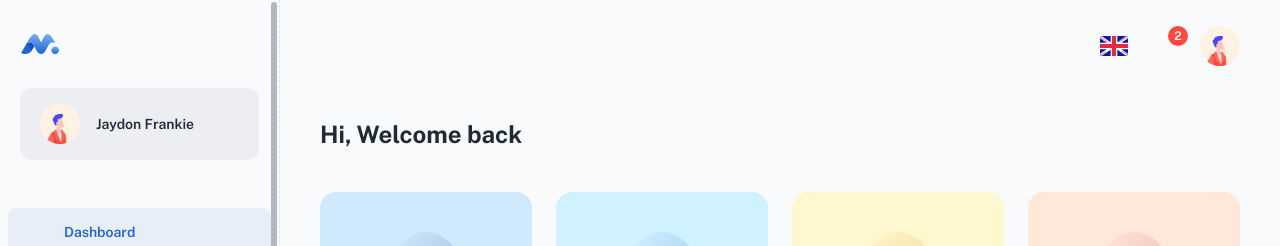
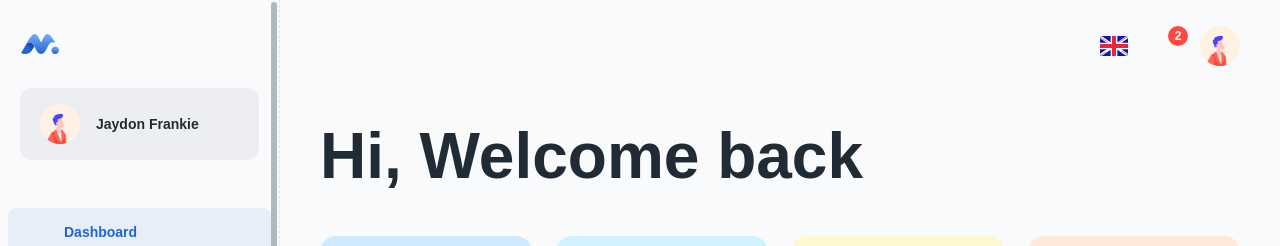
Before and after one commit to itsraziee/esi_kims, a React (Create React App) app: page /dashboard/app in a window 1280 px wide. Shown: the top 246 px of the page. Built offline with nearby package versions, Linux system fonts and the light colour scheme; some icons are missing; a web font is replaced by a local one.

Commit message:
font changed

```diff
--- a/public/index.html
+++ b/public/index.html
@@ -14,7 +14,7 @@
 
   <!-- Using Google Font -->
   <link rel="preconnect" href="https://fonts.gstatic.com">
-  <link href="https://fonts.googleapis.com/css2?family=Public+Sans:wght@400;500;600;700&display=swap" rel="stylesheet">
+  <link href="https://fonts.googleapis.com/css2?family=Inter:wght@100;200;300;400;500;600;700;800;900&display=swap" rel="stylesheet">
 
   <!-- Using Local Font -->
   <link rel="stylesheet" type="text/css" href="%PUBLIC_URL%/fonts/index.css" />
--- a/src/pages/DashboardApp.js
+++ b/src/pages/DashboardApp.js
@@ -26,7 +26,7 @@ export default function DashboardApp() {
   return (
     <Page title="Dashboard">
       <Container maxWidth="xl">
-        <Typography variant="h4" sx={{ mb: 5 }}>
+        <Typography variant="h1" sx={{ mb: 5 }}>
           Hi, Welcome back
         </Typography>
 
```
